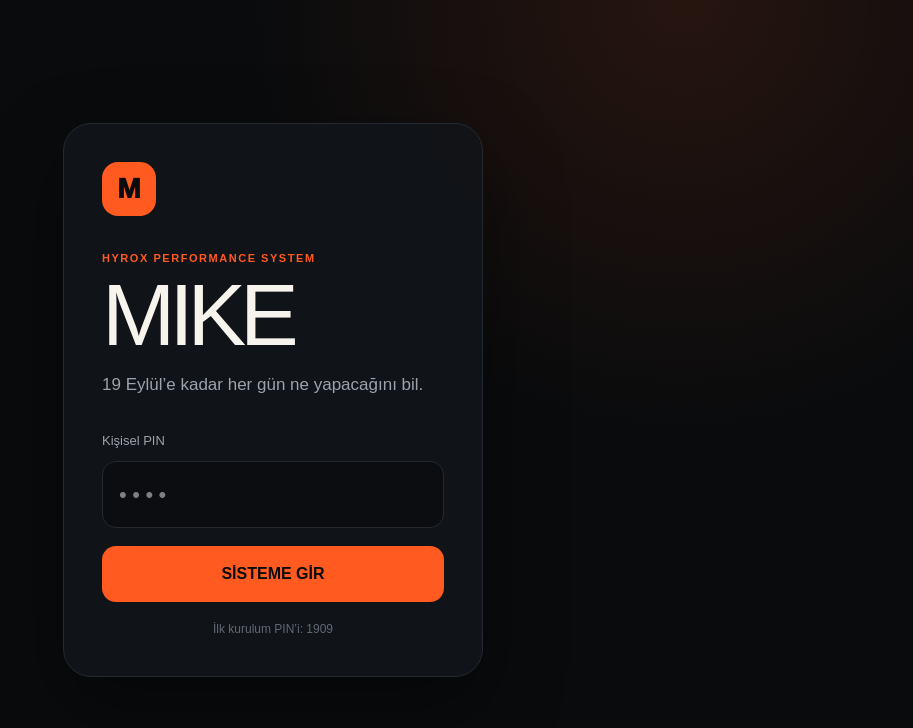
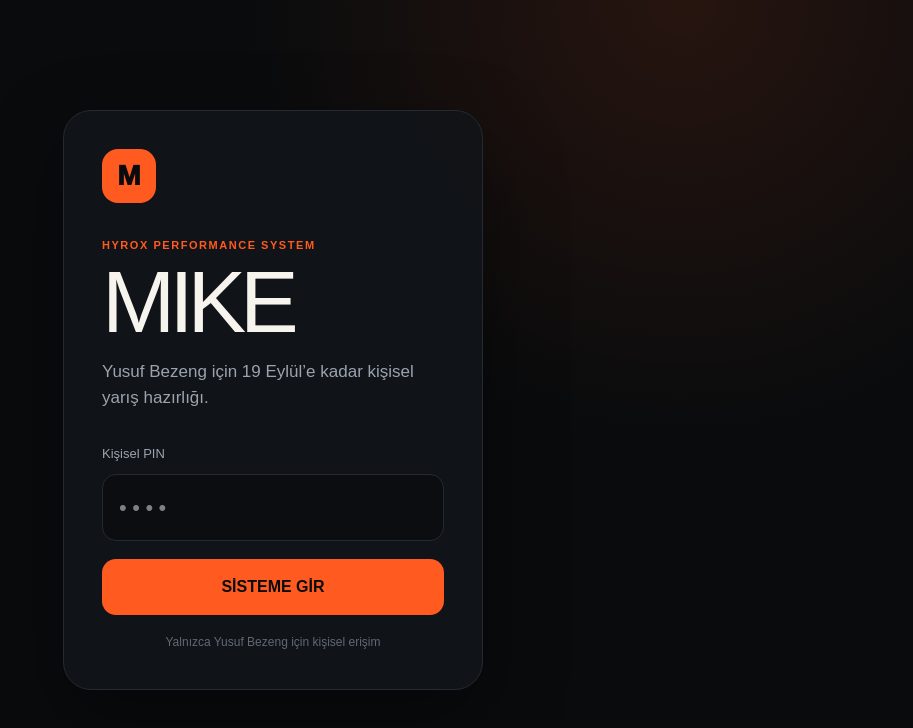
Before and after one commit to furkankesoglu/Mikehyrox, a Next.js app: page / in a window 1280 px wide. Shown: the top 728 px of the page, without its empty margins (367-1280 px from the left). Built offline with nearby package versions, Linux system fonts and the light colour scheme.

Commit message:
Personalize MIKE for Yusuf Bezeng

```diff
--- a/components/MikeApp.tsx
+++ b/components/MikeApp.tsx
@@ -50,7 +50,11 @@ export default function MikeApp() {
 
   function login(event: FormEvent<HTMLFormElement>) {
     event.preventDefault();
-    const expectedPin = process.env.NEXT_PUBLIC_MIKE_PIN || "1909";
+    const expectedPin = process.env.NEXT_PUBLIC_MIKE_PIN;
+    if (!expectedPin) {
+      setError("Sistem PIN’i henüz yapılandırılmadı.");
+      return;
+    }
     if (pin === expectedPin) {
       localStorage.setItem(AUTH_KEY, "true");
       setAuthenticated(true);
@@ -81,7 +85,7 @@ export default function MikeApp() {
           <div className="brand-mark">M</div>
           <p className="eyebrow">HYROX PERFORMANCE SYSTEM</p>
           <h1>MIKE</h1>
-          <p className="login-copy">19 Eylül’e kadar her gün ne yapacağını bil.</p>
+          <p className="login-copy">Yusuf Bezeng için 19 Eylül’e kadar kişisel yarış hazırlığı.</p>
           <form onSubmit={login}>
             <label htmlFor="pin">Kişisel PIN</label>
             <input
@@ -96,7 +100,7 @@ export default function MikeApp() {
             {error && <p className="error">{error}</p>}
             <button type="submit">SİSTEME GİR</button>
           </form>
-          <span className="login-hint">İlk kurulum PIN’i: 1909</span>
+          <span className="login-hint">Yalnızca Yusuf Bezeng için kişisel erişim</span>
         </section>
       </main>
     );
@@ -107,7 +111,7 @@ export default function MikeApp() {
       <header className="topbar">
         <div>
           <p className="eyebrow">HYROX COMMAND CENTER</p>
-          <h1>Günaydın, Furkan.</h1>
+          <h1>Günaydın, Yusuf.</h1>
         </div>
         <button className="ghost-button" onClick={logout}>Çıkış</button>
       </header>
```
